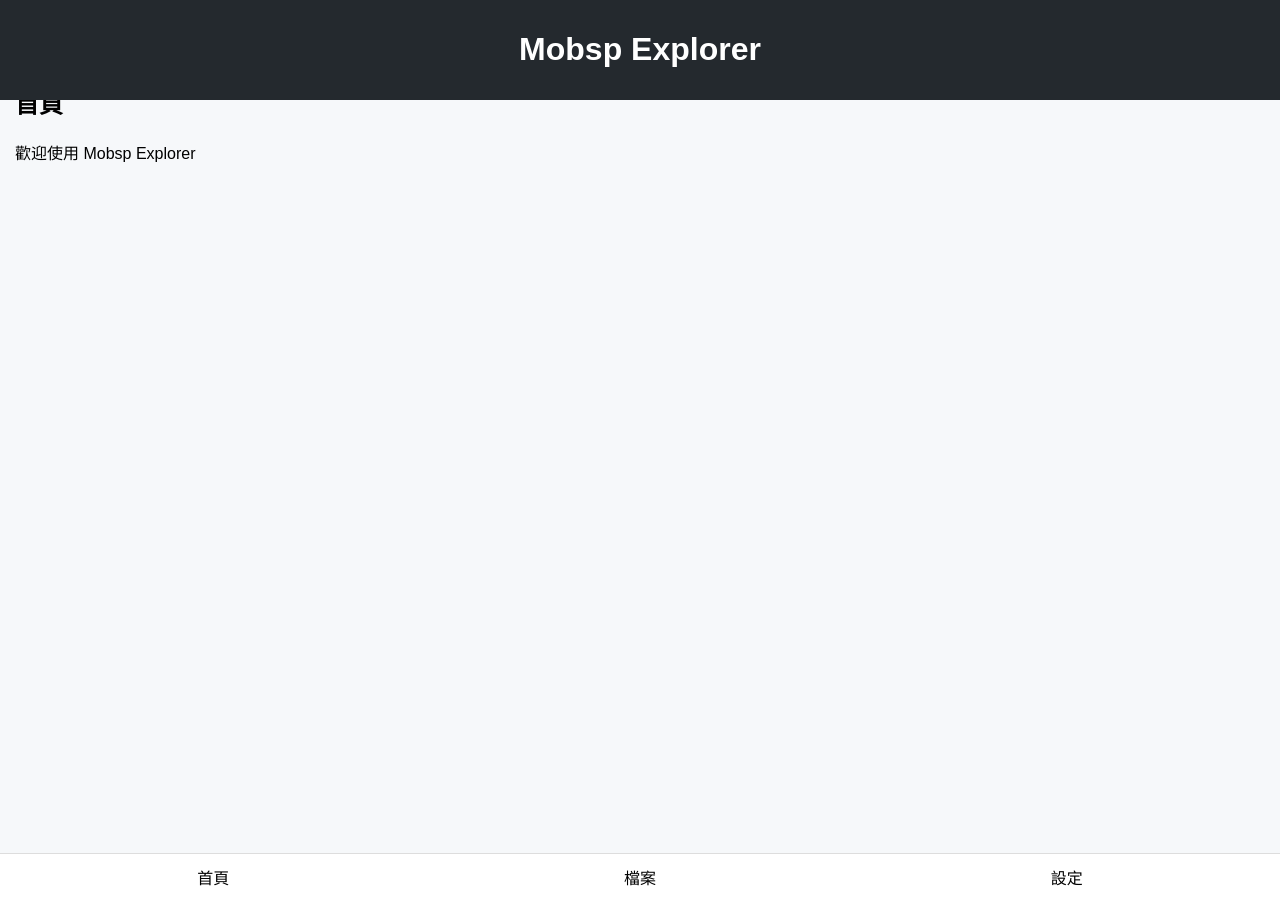
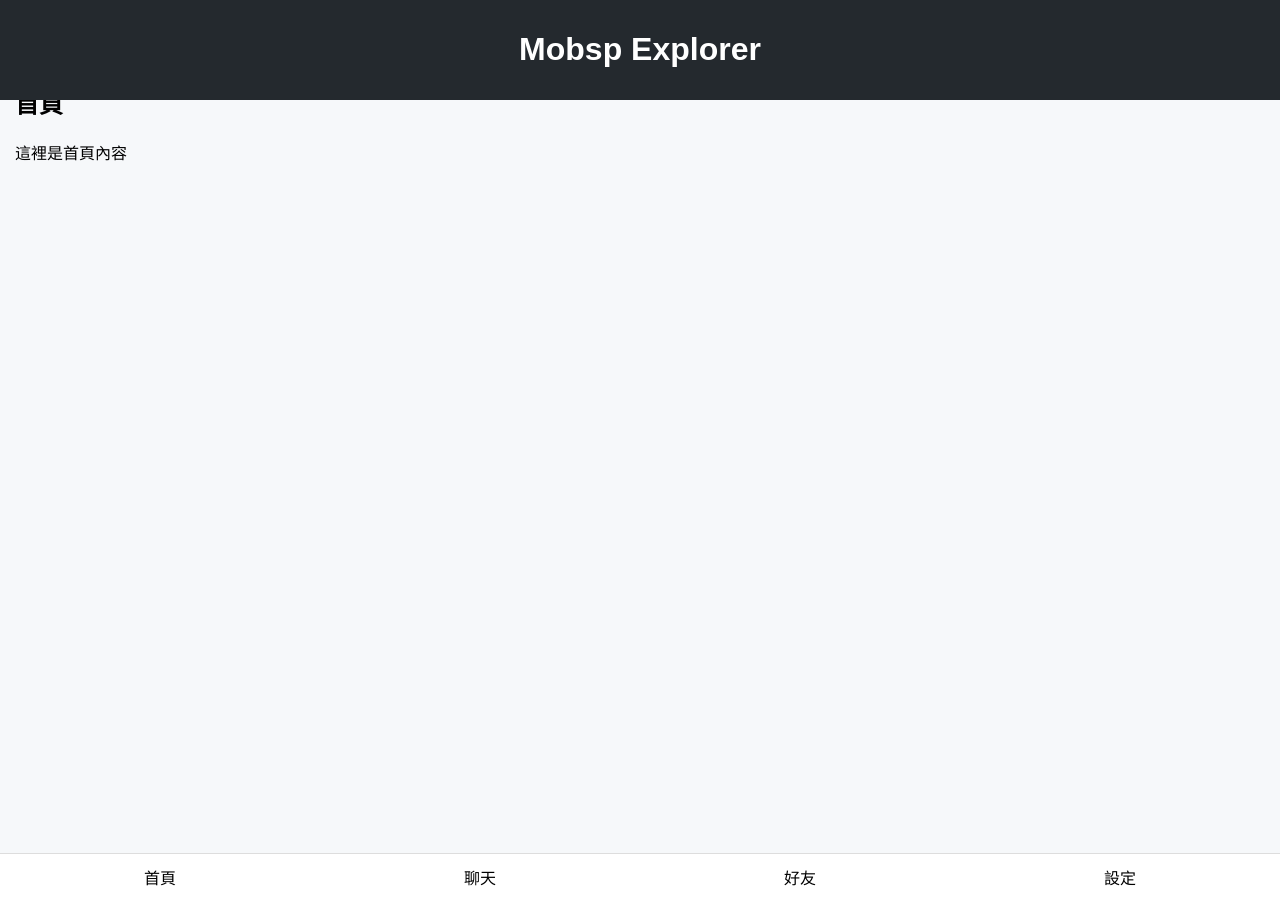
Before and after one commit to mobsp/mobsp.github.io, a Jekyll site: the page tol/ghexort/index.html, which Jekyll copies as it is, in a window 1280 px wide. Built offline with Jekyll 4.4.1, drawn with Linux system fonts in a browser that asks for light colours.

Commit message:
更新 index.html

```diff
--- a/tol/ghexort/index.html
+++ b/tol/ghexort/index.html
@@ -13,37 +12,31 @@
   </header>
 
   <main id="app">
-    <!-- 子頁面：首頁 -->
     <section id="home" class="page active">
       <h2>首頁</h2>
-      <p>歡迎使用 Mobsp Explorer</p>
+      <p>這裡是首頁內容</p>
     </section>
 
-    <!-- 子頁面：檔案 -->
-    <section id="files" class="page">
-      <h2>檔案瀏覽</h2>
-      <input id="repo-input" type="text" placeholder="輸入 username/repo">
-      <button id="load-btn">載入</button>
-      <div id="file-browser">
-        <aside id="sidebar">
-          <ul id="file-tree"></ul>
-        </aside>
-        <section id="viewer">
-          <pre id="file-content">選擇檔案以查看內容</pre>
-        </section>
-      </div>
+    <section id="chat" class="page">
+      <h2>聊天</h2>
+      <p>這裡模擬聊天列表</p>
     </section>
 
-    <!-- 子頁面：設定 -->
+    <section id="friends" class="page">
+      <h2>好友</h2>
+      <p>這裡顯示好友清單</p>
+    </section>
+
     <section id="settings" class="page">
       <h2>設定</h2>
-      <p>這裡可以放你的偏好設定。</p>
+      <p>這裡是設定頁面</p>
     </section>
   </main>
 
   <nav id="tabbar">
     <button data-target="home">首頁</button>
-    <button data-target="files">檔案</button>
+    <button data-target="chat">聊天</button>
+    <button data-target="friends">好友</button>
     <button data-target="settings">設定</button>
   </nav>
 
```
Also changed, not shown: other parts of tol/ghexort/index.html (+1 -2 lines).
